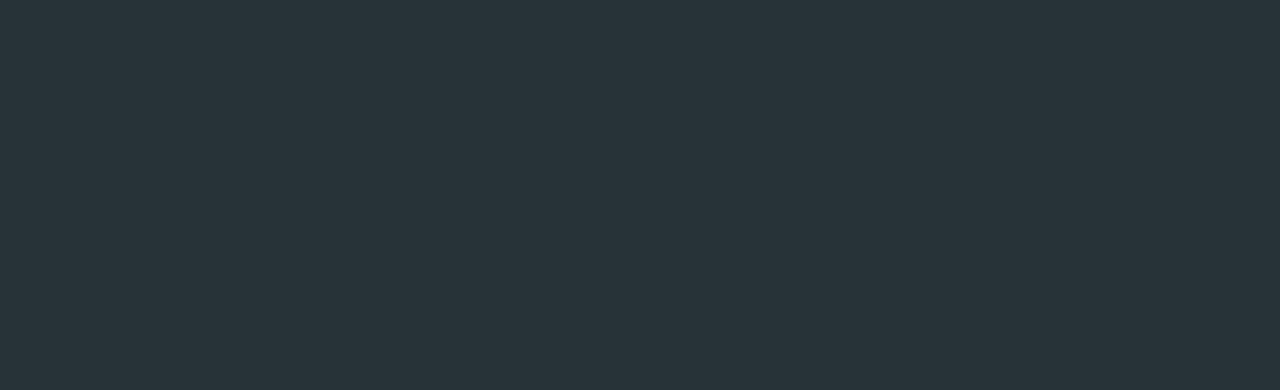
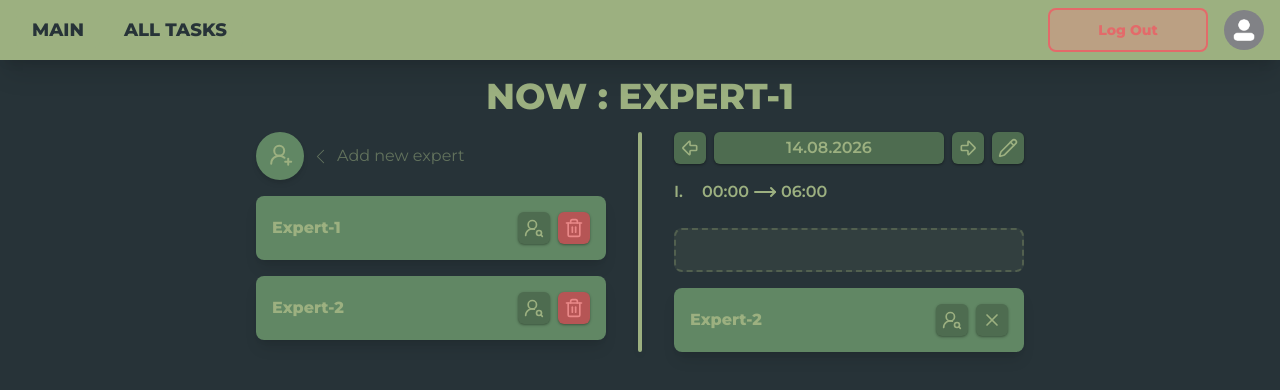
Before and after one commit to GhostQck/TasksScheduler, a Next.js app: page /experts in a window 1280 px wide. Shown: the top 390 px of the page. Built offline with nearby package versions, Linux system fonts and the light colour scheme; no server answers.

Commit message:
Created layout for the Experts page

```diff
--- a/src/app/experts/page.tsx
+++ b/src/app/experts/page.tsx
@@ -1,5 +1,121 @@
+import NavMenu from '@/components/nav/NavMenu';
+import { Button } from '@/components/ui/button';
+import { X, Pencil, UserRoundPlus, UserRoundSearch, Trash2, ArrowBigRight, ArrowBigLeft, ChevronLeft, ChevronRight, MoveRight } from 'lucide-react';
+
 export default function Experts() {
   return (
-    <></>
+    <main className='flex flex-col min-h-screen w-full justify-start items-center'>
+      <header className='w-full'>
+        <NavMenu />
+
+        <h1
+          className='
+            w-full p-4 text-xl font-extrabold uppercase
+
+            md:text-2xl lg:text-4xl text-center
+          '
+        >NOW : Expert-1</h1>
+      </header>
+
+      <div className='grid gap-8 lg:grid-cols-[4fr_auto_4fr] items-start w-3xl'>
+        <section className='flex flex-col gap-4'>
+          <div className='flex flex-row items-center gap-1 select-none'>
+            <Button className='peer' intent='create'>
+              <UserRoundPlus className='-translate-y-[5%] translate-x-[5%]' strokeWidth={2} />
+            </Button>
+
+            <ChevronLeft className='opacity-50 transition-opacity peer-hover:opacity-100' size={25} strokeWidth={1} />
+            <span className='opacity-50 transition-opacity peer-hover:opacity-100'>Add new expert</span>
+          </div>
+
+          <div className='grid grid-cols-2 items-center gap-2 w-full bg-hl p-4 rounded-lg shadow-lg'>
+            <h3 className='font-bold'>Expert-1</h3>
+
+            <div className='flex flex-row gap-2 justify-end'>
+              <Button intent='square'>
+                <UserRoundSearch size={20} strokeWidth={2} />
+              </Button>
+
+              <Button
+                intent='square'
+                className='bg-neg-800 text-neg-200 hover:bg-neg-600'
+              >
+                <Trash2 size={20} strokeWidth={2} />
+              </Button>
+            </div>
+          </div>
+
+          <div className='grid grid-cols-2 items-center gap-2 w-full bg-hl p-4 rounded-lg shadow-lg'>
+            <h3 className='font-bold'>Expert-2</h3>
+
+            <div className='flex flex-row gap-2 justify-end'>
+              <Button intent='square'>
+                <UserRoundSearch size={20} strokeWidth={2} />
+              </Button>
+
+              <Button
+                intent='square'
+                className='bg-neg-800 text-neg-200 hover:bg-neg-600'
+              >
+                <Trash2 size={20} strokeWidth={2} />
+              </Button>
+            </div>
+          </div>
+        </section>
+
+        <hr className='w-1 h-full bg-txt border-none rounded-full shadow-md' />
+
+        <section className='hidden lg:block'>
+          <div className='grid grid-cols-[auto_1fr_auto_auto] gap-2 w-full'>
+            <Button intent='square'>
+              <ArrowBigLeft size={20} strokeWidth={2} />
+            </Button>
+
+            <Button className='font-semibold'>14.08.2026</Button>
+
+            <Button intent='square'>
+              <ArrowBigRight size={20} strokeWidth={2} />
+            </Button>
+
+            <Button intent='square'>
+              <Pencil size={20} strokeWidth={2} />
+            </Button>
+          </div>
+
+          <div className='flex flex-col gap-4 w-full mt-4'>
+            <div className='pb-2 w-full border-[0_0_2_0]'>
+              <time className='flex flex-row font-semibold'>
+                <span className='w-7 select-none'>I.</span>
+                00:00
+                <MoveRight className='mx-1' />
+                06:00
+              </time>
+            </div>
+
+            <div className='group p-4 bg-txt/20 text-txt-800 border-2 border-txt-800 border-dashed rounded-lg opacity-50 select-none transition-opacity duration-400 ease-in-out hover:opacity-100'>
+              <div className='flex flex-row justify-center items-center h-2 opacity-0 overflow-hidden transition-all duration-400 ease-in-out group-hover:h-[2rem] group-hover:opacity-100'>
+                <ChevronRight size={25} strokeWidth={1} />
+                <span className='capitalize'>Drag here</span>
+                <ChevronLeft size={25} strokeWidth={1} />
+              </div>
+            </div>
+
+            <div className='grid grid-cols-2 items-center gap-2 w-full bg-hl p-4 rounded-lg shadow-lg'>
+              <h3 className='font-bold'>Expert-2</h3>
+
+              <div className='flex flex-row gap-2 justify-end'>
+                <Button intent='square'>
+                  <UserRoundSearch size={20} strokeWidth={2} />
+                </Button>
+
+                <Button intent='square'>
+                  <X size={20} strokeWidth={2} />
+                </Button>
+              </div>
+            </div>
+          </div>
+        </section>
+      </div>
+    </main>
   );
 }
--- a/src/app/page.tsx
+++ b/src/app/page.tsx
@@ -1,6 +1,8 @@
 import { Button } from '@/components/ui/button';
 import { InputCounter, InputLabel } from '@/components/form/input';
 import NavMenu from '@/components/nav/NavMenu';
+
+import { X, Copy, FileText, UserRoundSearch, ArrowDownWideNarrow } from 'lucide-react';
 
 export default function Root() {
   return (
@@ -168,9 +170,13 @@ export default function Root() {
               <div className='flex flex-row gap-2 justify-start items-center'>
                 <h3 className='font-bold text-lg'>Expert-1</h3>
 
-                <Button intent='square'>E</Button>
+                <Button intent='square'>
+                  <UserRoundSearch size={20} strokeWidth={2} />
+                </Button>
 
-                <Button intent='square'>C</Button>
+                <Button intent='square'>
+                  <X size={20} strokeWidth={2} />
+                </Button>
               </div>
             </div>
 
@@ -244,19 +250,31 @@ export default function Root() {
                 <ul className='[&>li>strong]:leading-loose [&>li>strong]:select-none'>
                   <li>
                     <strong>CX ID: </strong>
-                    <Button intent='tight'>000000</Button>
+                    <Button intent='tight'>
+                      000000
+                      <Copy className='ml-1' size={15} strokeWidth={2} />
+                    </Button>
                   </li>
                   <li>
                     <strong>CHAT ID: </strong>
-                    <Button intent='tight'>123450000099999</Button>
+                    <Button intent='tight'>
+                      123450000099999
+                      <Copy className='ml-1' size={15} strokeWidth={2} />
+                    </Button>
                   </li>
                   <li>
                     <strong>SUBMITTED: </strong>
-                    <Button intent='tight'>23.07.2026 - 6 PM</Button>&nbsp;by Nick
+                    <Button intent='tight'>
+                      23.07.2026 - 6 PM
+                      <Copy className='ml-1' size={15} strokeWidth={2} />
+                    </Button>&nbsp;by Nick
                   </li>
                   <li>
                     <strong>DEADLINE: </strong>
-                    <Button intent='tight'>24.07.2026 - 11 PM</Button>
+                    <Button intent='tight'>
+                      24.07.2026 - 11 PM
+                      <Copy className='ml-1' size={15} strokeWidth={2} />
+                    </Button>
                   </li>
                   <li>
                     <strong className='block'>DESCRIPTION: </strong>
@@ -266,15 +284,23 @@ export default function Root() {
               </div>
 
               <div className='relative flex flex-row gap-2 pt-1 w-full'>
-                <Button intent='square'>U</Button>
+                <Button intent='square'>
+                  <UserRoundSearch size={20} strokeWidth={2} />
+                </Button>
 
-                <Button intent='square'>T</Button>
+                <Button intent='square'>
+                  <FileText size={20} strokeWidth={2} />
+                </Button>
 
-                <Button>more details ▼</Button>
+                <Button>
+                  more details
+                  <ArrowDownWideNarrow className='ml-1' size={20} strokeWidth={2} />
+                </Button>
 
-                <Button
-                  className='absolute right-[.75]'
-                >cancel</Button>
+                <Button className='absolute right-[.75]'>
+                  cancel
+                  <X size={20} strokeWidth={2} />
+                </Button>
               </div>
             </div>
           </div>
--- a/src/components/ui/button.tsx
+++ b/src/components/ui/button.tsx
@@ -1,32 +1,7 @@
 import { ButtonHTMLAttributes } from 'react';
-import { cva, type VariantProps } from 'class-variance-authority';
+import type { VariantProps } from 'class-variance-authority';
 import { cn } from '@/lib/utils';
-
-const buttonVars = cva(
-  'inline-flex items-center justify-center cursor-pointer capitalize transition-all transition-200 ease-in-out',
-  {
-    variants: {
-      intent: {
-        menu: 'py-1 px-3 bg-hl-800 text-txt rounded-md shadow-sm shadow-black/30 hover:bg-hl-600 hover:shadow-md',
-
-        square: 'p-0 w-[2rem] aspect-square bg-hl-800 text-txt rounded-md shadow-sm shadow-black/30 hover:bg-hl-600 hover:shadow-md',
-
-        tight: 'px-1 bg-hl-600 text-txt rounded-sm shadow-sm shadow-black/30 hover:bg-hl',
-
-        submit: 'py-3 px-4 w-40 bg-bg rounded-lg font-bold text-sm text-pos ring-inset ring-2 ring-pos hover:bg-pos hover:text-bg',
-
-        cancel: 'py-3 px-4 w-40 bg-bg rounded-lg font-bold text-sm text-neg ring-inset ring-2 ring-neg hover:bg-neg hover:text-bg',
-
-        circle: 'p-0 w-[2rem] rounded-full aspect-square shadow-md bg-txt-low hover:bg-txt-sub',
-
-        auth: 'py-3 px-4 w-full bg-hl-800 text-sm rounded-full ring-2 ring-hl-800 text-txt uppercase hover:bg-hl-600 hover:ring-hl-600 active:ring-txt',
-      },
-    },
-    defaultVariants: {
-      intent: 'menu',
-    }
-  }
-);
+import { buttonVars } from './cva_tables';
 
 interface ButtonProps
 extends ButtonHTMLAttributes<HTMLButtonElement>,
--- a/src/components/ui/cva_tables.ts
+++ b/src/components/ui/cva_tables.ts
@@ -11,7 +11,7 @@ export const NOTIFY_ICON_MAP: Record<NotifyTypes, LucideIcon> = {
 type NotifyVariants = Record<NotifyTypes, string>;
 
 export const notifyVars = cva(
-  'relateive overflow-hidden flex items-start gap-3 p-4 rounded-xl border shadow-lg backdrop-blur-md transition-all duration-300 ease-out',
+  'relative overflow-hidden flex items-start gap-3 p-4 rounded-xl border shadow-lg backdrop-blur-md transition-all duration-300 ease-out',
   {
     variants: {
       intent: {
@@ -25,3 +25,46 @@ export const notifyVars = cva(
     },
   }
 );
+
+const BUTTON_TYPES = [
+  'menu',
+  'square',
+  'tight',
+  'submit',
+  'cancel',
+  'circle',
+  'auth',
+  'create'
+] as const;
+
+export type ButtonIntent = (typeof BUTTON_TYPES)[number];
+
+type ButtonVariants = Record<ButtonIntent, string>;
+
+export const buttonVars = cva(
+  'inline-flex items-center justify-center cursor-pointer capitalize transition-all transition-200 ease-in-out',
+  {
+    variants: {
+      intent: {
+        menu: 'py-1 px-3 bg-hl-800 text-txt rounded-md shadow-sm shadow-black/30 hover:bg-hl-600 hover:shadow-md',
+
+        square: 'p-0 w-[2rem] aspect-square bg-hl-800 text-txt rounded-md shadow-sm shadow-black/30 hover:bg-hl-600 hover:shadow-md',
+
+        tight: 'px-1 bg-hl-600 text-txt rounded-sm shadow-sm shadow-black/30 hover:bg-hl',
+
+        submit: 'py-3 px-4 w-40 bg-bg rounded-lg font-bold text-sm text-pos ring-inset ring-2 ring-pos hover:bg-pos hover:text-bg',
+
+        cancel: 'py-3 px-4 w-40 bg-bg rounded-lg font-bold text-sm text-neg ring-inset ring-2 ring-neg hover:bg-neg hover:text-bg',
+
+        circle: 'p-0 w-[2rem] rounded-full aspect-square shadow-md bg-txt-low hover:bg-txt-sub',
+
+        auth: 'py-3 px-4 w-full bg-hl-800 text-sm rounded-full ring-2 ring-hl-800 text-txt uppercase hover:bg-hl-600 hover:ring-hl-600 active:ring-txt',
+
+        create: 'p-0 w-[3rem] rounded-full aspect-square shadow-md bg-hl hover:bg-hl-400',
+      } satisfies ButtonVariants,
+    },
+    defaultVariants: {
+      intent: 'menu',
+    }
+  }
+);
```
